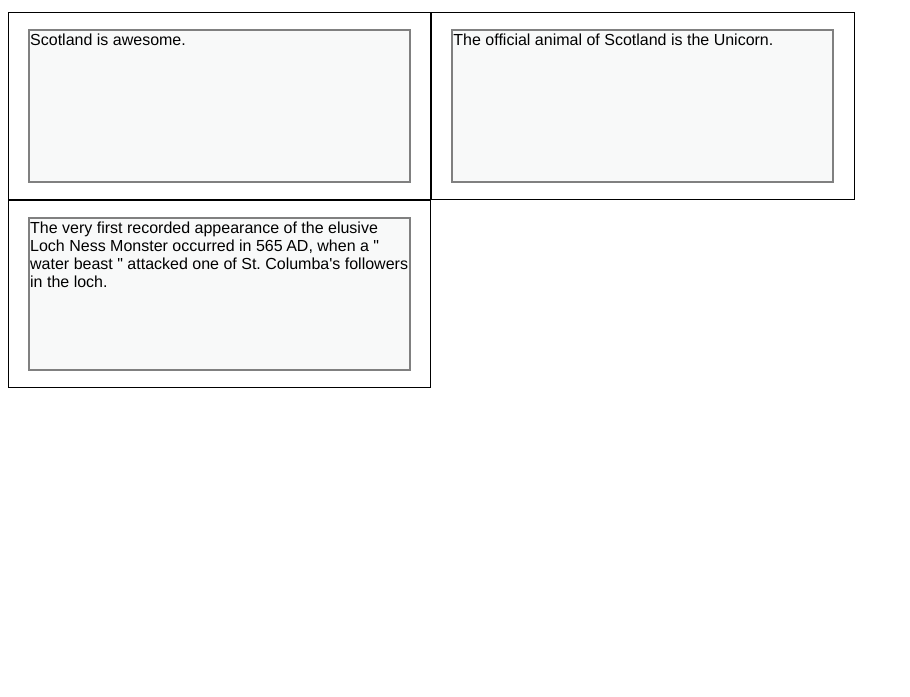
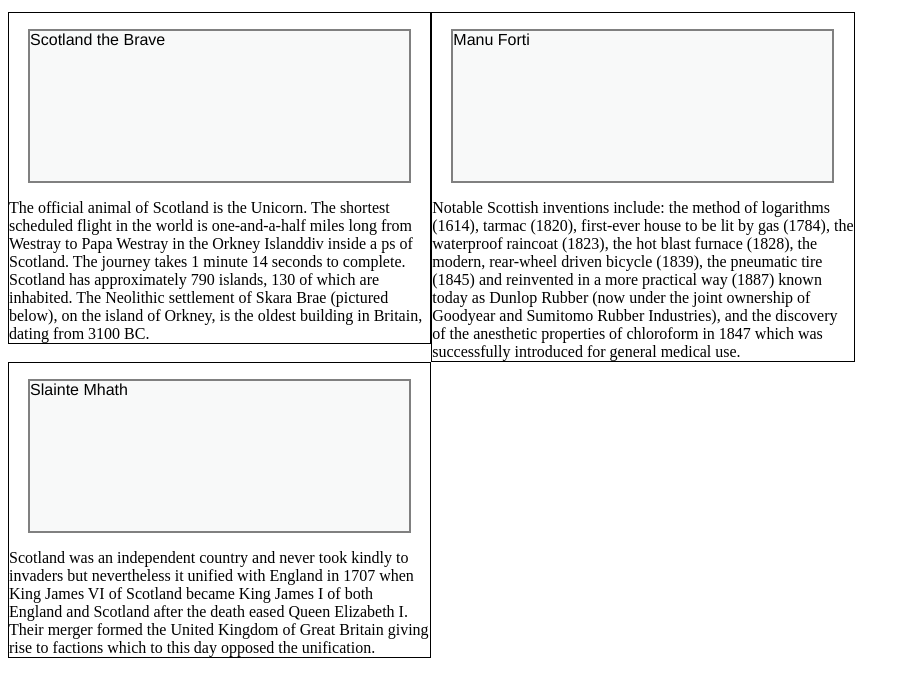
Before and after one commit to ScotchBonnet/coursera-test, a plain HTML site: page site/module2-solution/index.html in a window 1280 px wide. Shown: the part 61-758 px from the top of the page, without its empty margins (0-910 px from the left). Drawn offline with Linux system fonts and the light colour scheme.

Commit message:
Add files via upload

```diff
--- a/site/module2-solution/index.html
+++ b/site/module2-solution/index.html
@@ -2,16 +2,19 @@
 <html>
 <head>
 <meta charset="utf-8">
+<link rel="stylesheet" type="text/css" href="css/style.css" />
 <title>ScotchBonnet's Website</title>
-<link rel="stylesheet" type="text/css" href="css/style.css">
+
 </head>
 <body>
+
 <h1>ScotchBonnet's Website</h1>
 
 <div class="row">
-  <div class="col-lg-3 col-md-6"><p>Scotland is awesome.</p></div>
-  <div class="col-lg-3 col-md-6"><p>The official animal of Scotland is the Unicorn.</p></div>
-  <div class="col-lg-3 col-md-6"><p>The very first recorded appearance of the elusive Loch Ness Monster occurred in 565 AD, when a " water beast " attacked one of St. Columba's followers in the loch.</p></div>
+  <div class="col-lg-3 col-md-3 col-sm-3"><p>Scotland the Brave</p>The official animal of Scotland is the Unicorn.  The shortest scheduled flight in the world is one-and-a-half miles long from Westray to Papa Westray in the Orkney Islanddiv inside a ps of Scotland. The journey takes 1 minute 14 seconds to complete.  Scotland has approximately 790 islands, 130 of which are inhabited.  The Neolithic settlement of Skara Brae (pictured below), on the island of Orkney, is the oldest building in Britain, dating from 3100 BC.</div>
+  <div class="col-lg-3 col-md-3 col-sm-3"><p>Manu Forti</p>Notable Scottish inventions include: the method of logarithms (1614), tarmac (1820), first-ever house to be lit by gas (1784), the waterproof raincoat (1823), the hot blast furnace (1828), the modern, rear-wheel driven bicycle (1839), the pneumatic tire (1845) and reinvented in a more practical way (1887) known today as Dunlop Rubber (now under the joint ownership of Goodyear and Sumitomo Rubber Industries), and the discovery of the anesthetic properties of chloroform in 1847 which was successfully introduced for general medical use.</div>
+  <div class="col-lg-3 col-md-3 col-sm-3"><p>Slainte Mhath</p>Scotland was an independent country and never took kindly to invaders but nevertheless it unified with England in 1707 when King James VI of Scotland became King James I of both England and Scotland after the death eased Queen Elizabeth I. Their merger formed the United Kingdom of Great Britain giving rise to factions which to this day opposed the unification.</div>
+
 </div>
 
 </body>
```
